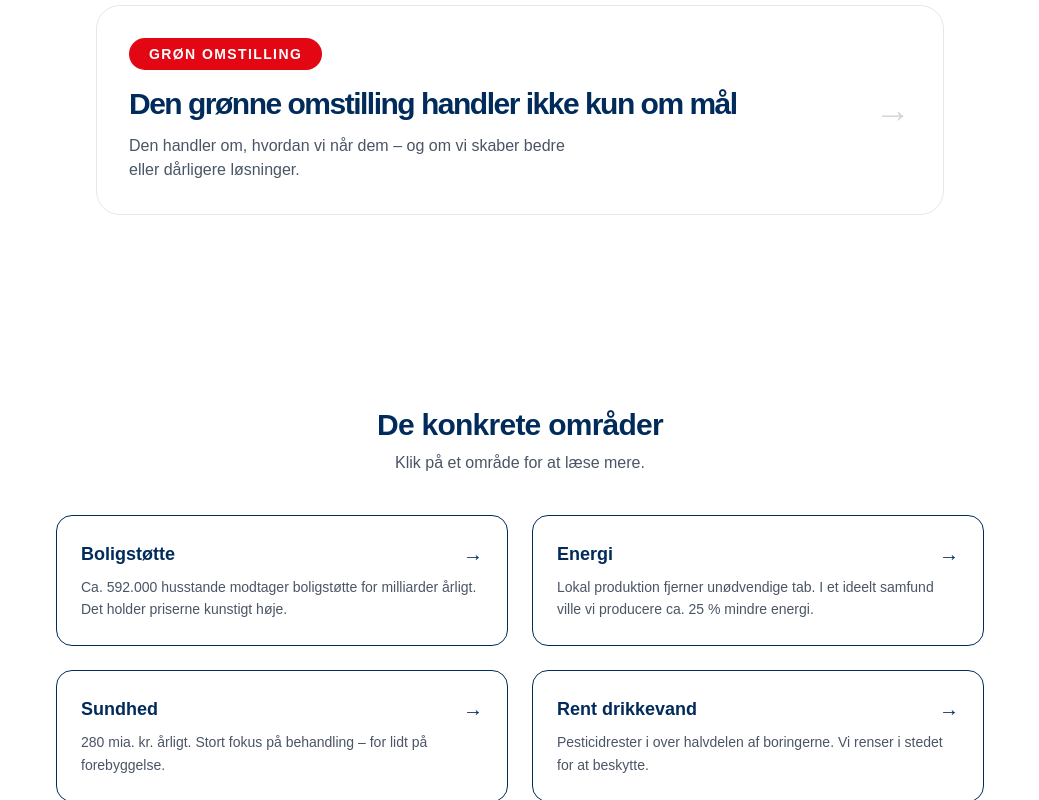
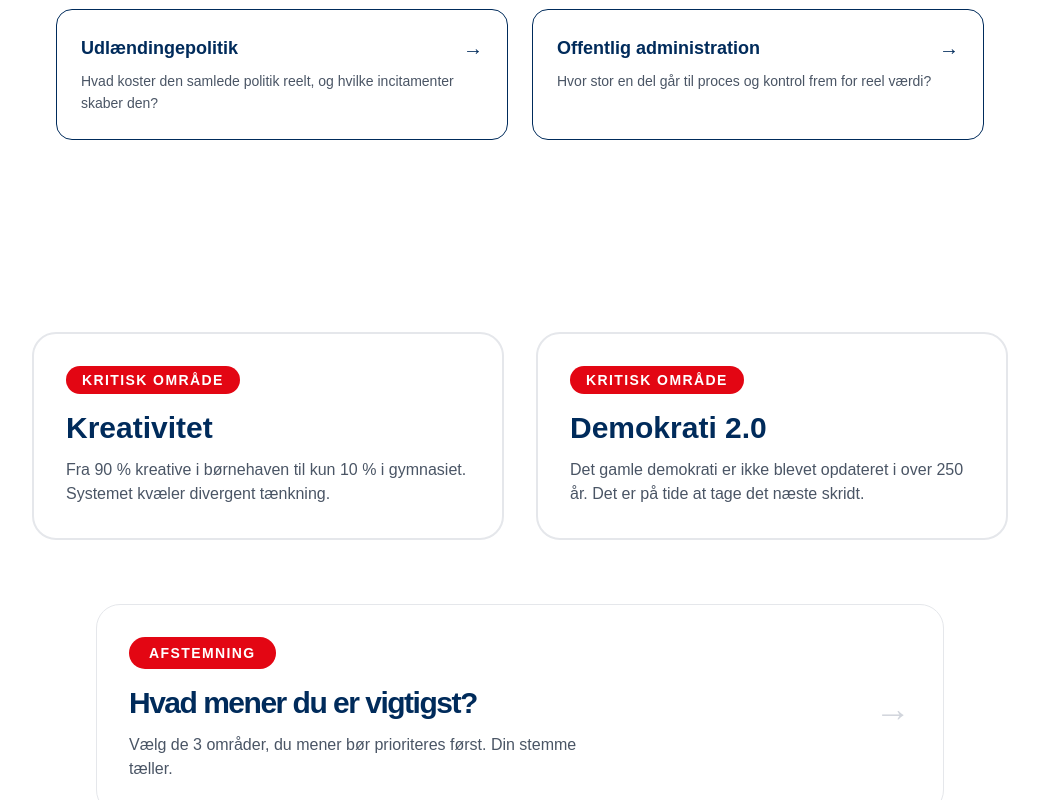
Before and after one commit to synlighed-nu/synlighed-nu-clean, a Next.js app: page / in a window 1280 px wide. Shown: the part 2697-3497 px from the top of the page, without its empty margins (120-1159 px from the left). Built offline with nearby package versions, Linux system fonts and the light colour scheme.

Commit message:
Update page.tsx

```diff
--- a/app/page.tsx
+++ b/app/page.tsx
@@ -5,7 +5,6 @@ import React from 'react';
 import Nav from './components/common/_Nav';
 import Axioms from './components/sections/_Axioms';
 import WhySection from './components/sections/_WhySection';
-import VotingSection from './components/sections/_VotingSection';
 import BigMoves from './components/sections/_BigMoves';
 import ConcreteAreas from './components/sections/_ConcreteAreas';
 import Footer from './components/common/_Footer';
@@ -27,7 +26,6 @@ export default function SynlighedNu() {
 
       <Axioms />
       <WhySection />
-      <VotingSection />
       <BigMoves />
 
       {/* ØKONOMI */}
@@ -93,7 +91,27 @@ export default function SynlighedNu() {
         </a>
       </div>
 
-      {/* VORES GRUNDLAG – stærkere teaser */}
+      {/* AFSTEMNING – teaser */}
+      <div className="max-w-4xl mx-auto px-6 pb-8">
+        <a href="/afstemning" className="block group">
+          <div className="bg-white border border-gray-200 rounded-3xl p-8 hover:border-[#002B5B]/40 transition-all flex items-center justify-between">
+            <div>
+              <div className="inline-block px-5 py-1.5 bg-[#E30613] text-white text-sm font-semibold tracking-widest rounded-full mb-4">
+                AFSTEMNING
+              </div>
+              <h2 className="text-3xl font-bold tracking-tighter group-hover:text-[#001B3D]">
+                Hvad mener du er vigtigst?
+              </h2>
+              <p className="text-gray-600 mt-3 max-w-md">
+                Vælg de 3 områder, du mener bør prioriteres først. Din stemme tæller.
+              </p>
+            </div>
+            <span className="text-4xl text-gray-300 group-hover:text-[#002B5B] transition-colors">→</span>
+          </div>
+        </a>
+      </div>
+
+      {/* VORES GRUNDLAG – teaser */}
       <div className="max-w-4xl mx-auto px-6 pb-16">
         <a
           href="/vores-grundlag"
```
